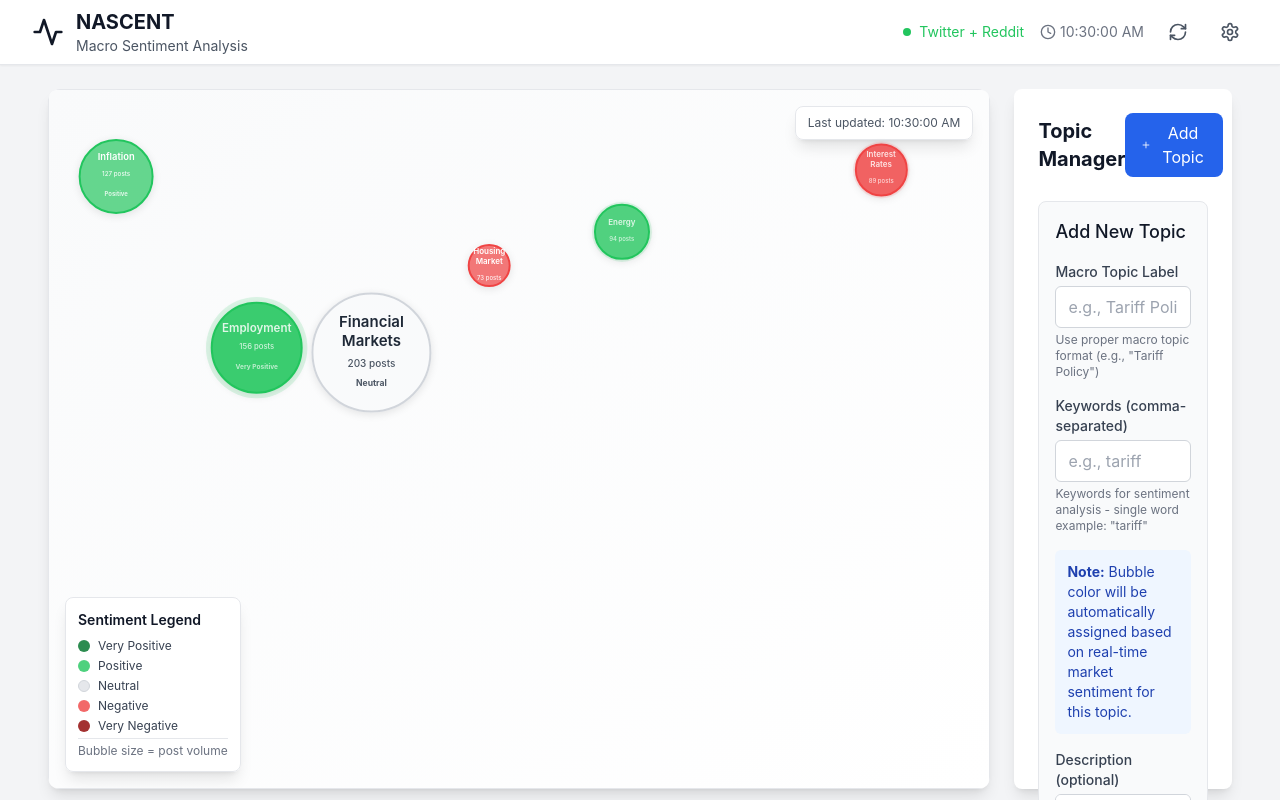
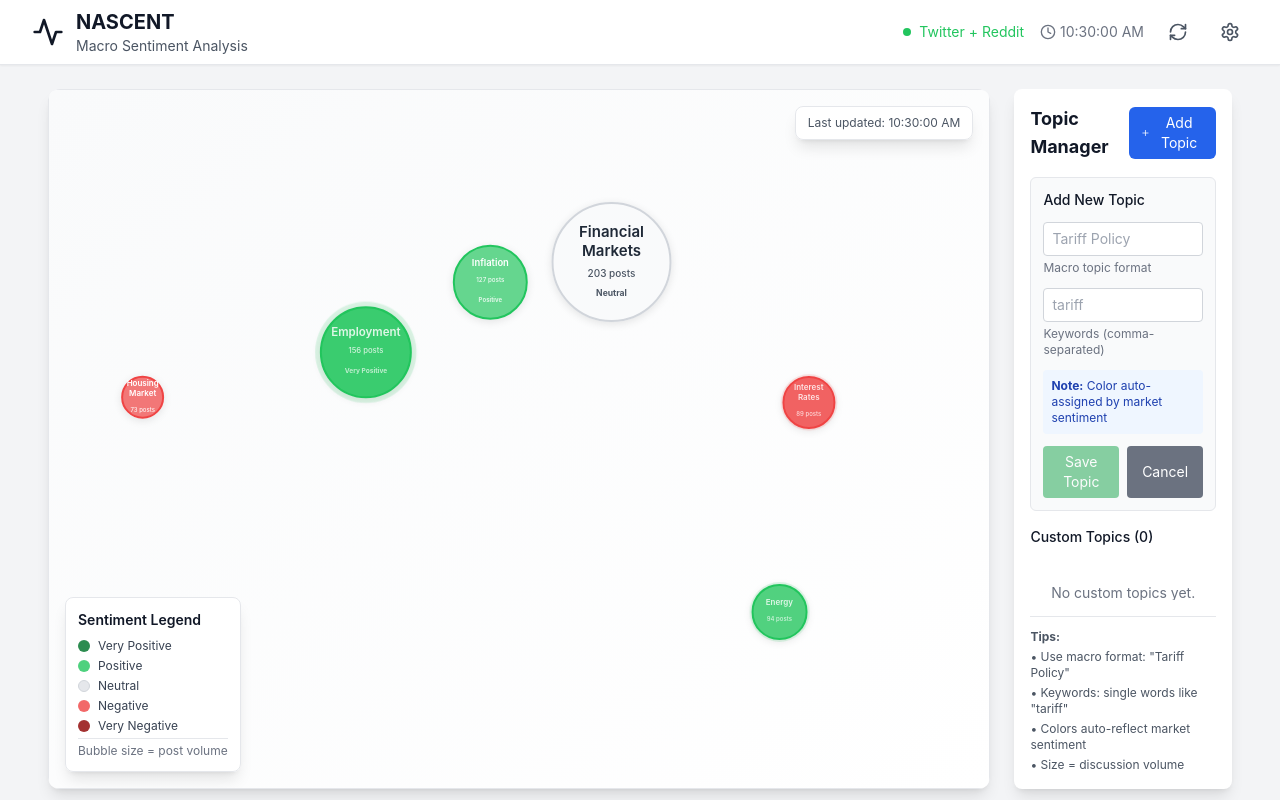
Before and after one commit to tashton13/macro-sentiment-agent, a React (Vite) app: page / in a window 1280 px wide. Both pictures are taken after a click on the button "Add Topic". Shown: the top 800 px of the page. Built offline with nearby package versions, Linux system fonts and the light colour scheme.

Commit message:
FINAL FIX: Ultra-stable bubbles + compact Topic Manager with dropdown delete

```diff
--- a/src/components/SentimentCanvas.tsx
+++ b/src/components/SentimentCanvas.tsx
@@ -55,7 +55,8 @@ export const SentimentCanvas: React.FC<SentimentCanvasProps> = ({
 
   // Initialize physics for new bubbles and update existing ones
   useEffect(() => {
-    const newPhysics = { ...bubblePhysics };
+    setBubblePhysics(prev => {
+      const newPhysics = { ...prev };
       const currentIds = new Set(topics.map(t => t.topicId));
 
       // Remove physics for topics that no longer exist
@@ -65,7 +66,7 @@ export const SentimentCanvas: React.FC<SentimentCanvasProps> = ({
         }
       });
 
-    // Add physics for new topics
+      // Add physics for new topics only
       topics.forEach(topic => {
         const minSize = 20;
         const maxSize = 120;
@@ -73,23 +74,27 @@ export const SentimentCanvas: React.FC<SentimentCanvasProps> = ({
 
         if (!newPhysics[topic.topicId]) {
           // Initialize new bubble with random position
-        const padding = targetRadius + 20;
+          const padding = targetRadius + 30;
           newPhysics[topic.topicId] = {
             id: topic.topicId,
             x: Math.random() * (canvasSize.width - 2 * padding) + padding,
             y: Math.random() * (canvasSize.height - 2 * padding) + padding,
-          vx: (Math.random() - 0.5) * 0.05, // VERY small initial velocity
-          vy: (Math.random() - 0.5) * 0.05,
-          radius: targetRadius * 0.3, // Start bigger (less dramatic growth)
+            vx: 0, // Start completely still
+            vy: 0,
+            radius: targetRadius * 0.8, // Start near target size
             targetRadius: targetRadius
           };
         } else {
-        // Update target radius for existing bubbles
+          // Only update target radius if it changed significantly
+          const currentTarget = newPhysics[topic.topicId].targetRadius;
+          if (Math.abs(currentTarget - targetRadius) > 2) {
             newPhysics[topic.topicId].targetRadius = targetRadius;
+          }
         }
       });
 
-    setBubblePhysics(newPhysics);
+      return newPhysics;
+    });
   }, [topics, maxVolume, canvasSize]);
 
   // Physics animation loop
@@ -105,25 +110,30 @@ export const SentimentCanvas: React.FC<SentimentCanvasProps> = ({
 
         // Apply physics to each bubble
         bubbles.forEach(bubble => {
-          // Very smooth radius animation
+          // Extremely smooth radius animation - almost imperceptible
           const radiusDiff = bubble.targetRadius - bubble.radius;
-          bubble.radius += radiusDiff * 0.008; // Even slower size changes
+          if (Math.abs(radiusDiff) > 0.1) {
+            bubble.radius += radiusDiff * 0.002; // Very slow size changes
+          }
 
-          // VERY gentle floating motion (like CryptoBubbles - much calmer)
-          const time = now * 0.0005; // Much slower time
-          bubble.vx += Math.sin(time + bubble.id.charCodeAt(0)) * 0.0003; // Much smaller forces
-          bubble.vy += Math.cos(time + bubble.id.charCodeAt(1)) * 0.0003;
+          // Ultra-gentle floating motion (minimal movement)
+          const time = now * 0.0002; // Very slow time
+          const floatX = Math.sin(time + bubble.id.charCodeAt(0)) * 0.00008;
+          const floatY = Math.cos(time + bubble.id.charCodeAt(1)) * 0.00008;
 
-          // Tiny random drift
-          bubble.vx += (Math.random() - 0.5) * 0.0008;
-          bubble.vy += (Math.random() - 0.5) * 0.0008;
+          bubble.vx += floatX;
+          bubble.vy += floatY;
 
-          // Strong drag to keep movement calm
-          bubble.vx *= 0.98;
-          bubble.vy *= 0.98;
+          // Minimal random drift (barely noticeable)
+          bubble.vx += (Math.random() - 0.5) * 0.0001;
+          bubble.vy += (Math.random() - 0.5) * 0.0001;
 
-          // Cap maximum velocity to keep bubbles super calm
-          const maxVelocity = 0.5;
+          // Very strong drag - almost frozen
+          bubble.vx *= 0.95;
+          bubble.vy *= 0.95;
+
+          // Very low velocity cap
+          const maxVelocity = 0.1;
           const currentSpeed = Math.sqrt(bubble.vx * bubble.vx + bubble.vy * bubble.vy);
           if (currentSpeed > maxVelocity) {
             bubble.vx = (bubble.vx / currentSpeed) * maxVelocity;
@@ -139,8 +149,8 @@ export const SentimentCanvas: React.FC<SentimentCanvasProps> = ({
               const minDistance = bubble.radius + other.radius + 10;
 
               if (distance > 0 && distance < minDistance) {
-                // VERY gentle repulsion (much calmer)
-                const force = (minDistance - distance) * 0.0001; // 10x smaller force
+                // Extremely gentle repulsion
+                const force = (minDistance - distance) * 0.00002; // Even smaller force
                 const fx = (dx / distance) * force;
                 const fy = (dy / distance) * force;
 
@@ -150,9 +160,9 @@ export const SentimentCanvas: React.FC<SentimentCanvasProps> = ({
             }
           });
 
-          // VERY gentle boundary repulsion
-          const wallForce = 0.0005; // Much gentler walls
-          const margin = bubble.radius + 30;
+          // Ultra-gentle boundary repulsion
+          const wallForce = 0.0001; // Extremely gentle walls
+          const margin = bubble.radius + 40;
 
           if (bubble.x < margin) {
             bubble.vx += wallForce * (margin - bubble.x);
@@ -167,9 +177,9 @@ export const SentimentCanvas: React.FC<SentimentCanvasProps> = ({
             bubble.vy -= wallForce * (bubble.y - (canvasSize.height - margin));
           }
 
-          // Update position (much slower movement)
-          bubble.x += bubble.vx * deltaTime * 20; // Much slower movement
-          bubble.y += bubble.vy * deltaTime * 20;
+          // Update position (extremely slow movement)
+          bubble.x += bubble.vx * deltaTime * 5; // Very slow movement
+          bubble.y += bubble.vy * deltaTime * 5;
 
           // Clamp position to bounds
           bubble.x = Math.max(bubble.radius, Math.min(canvasSize.width - bubble.radius, bubble.x));
--- a/src/components/TopicManager.tsx
+++ b/src/components/TopicManager.tsx
@@ -1,5 +1,5 @@
 import { useState } from 'react';
-import { Plus, Trash2, Edit2, Save, X } from 'lucide-react';
+import { Plus, Trash2, ChevronDown } from 'lucide-react';
 import { TopicConfig, getUserTopics, saveUserTopics } from '../config/topics';
 
 interface TopicManagerProps {
@@ -9,11 +9,10 @@ interface TopicManagerProps {
 export const TopicManager: React.FC<TopicManagerProps> = ({ onTopicsChange }) => {
   const [userTopics, setUserTopics] = useState<TopicConfig[]>(getUserTopics());
   const [isAddingNew, setIsAddingNew] = useState(false);
-  const [editingId, setEditingId] = useState<string | null>(null);
+  const [showDeleteDropdown, setShowDeleteDropdown] = useState(false);
   const [newTopic, setNewTopic] = useState<Partial<TopicConfig>>({
     label: '',
-    keywords: [],
-    description: ''
+    keywords: []
   });
 
   // Auto-assign colors based on sentiment (will be determined when data is available)
@@ -29,8 +28,7 @@ export const TopicManager: React.FC<TopicManagerProps> = ({ onTopicsChange }) =>
       id: `user_${Date.now()}_${Math.random().toString(36).substr(2, 9)}`,
       label: newTopic.label,
       keywords: newTopic.keywords,
-      color: getAutoColor(), // Auto-assigned color
-      description: newTopic.description || ''
+      color: getAutoColor() // Auto-assigned color
     };
 
     const updatedTopics = [...userTopics, topic];
@@ -41,8 +39,7 @@ export const TopicManager: React.FC<TopicManagerProps> = ({ onTopicsChange }) =>
     // Reset form
     setNewTopic({
       label: '',
-      keywords: [],
-      description: ''
+      keywords: []
     });
     setIsAddingNew(false);
   };
@@ -54,146 +51,139 @@ export const TopicManager: React.FC<TopicManagerProps> = ({ onTopicsChange }) =>
     onTopicsChange();
   };
 
-  const handleEditTopic = (topicId: string, updatedTopic: Partial<TopicConfig>) => {
-    const updatedTopics = userTopics.map(t =>
-      t.id === topicId ? { ...t, ...updatedTopic } : t
-    );
-    setUserTopics(updatedTopics);
-    saveUserTopics(updatedTopics);
-    onTopicsChange();
-    setEditingId(null);
-  };
 
-  const handleKeywordsChange = (value: string, isEditing?: boolean) => {
+
+  const handleKeywordsChange = (value: string) => {
     const keywords = value.split(',').map(k => k.trim()).filter(k => k);
-    if (isEditing) {
-      // Handle editing existing topic
-      const topic = userTopics.find(t => t.id === editingId);
-      if (topic) {
-        handleEditTopic(editingId!, { keywords });
-      }
-    } else {
-      setNewTopic({ ...newTopic, keywords });
-    }
+    setNewTopic({ ...newTopic, keywords });
   };
 
   return (
-    <div className="bg-white rounded-lg shadow-lg p-6 h-full flex flex-col">
-      <div className="flex items-center justify-between mb-6">
-        <h2 className="text-xl font-bold text-gray-900">Topic Manager</h2>
+    <div className="bg-white rounded-lg shadow-lg p-4 h-full flex flex-col">
+      {/* Header */}
+      <div className="flex items-center justify-between mb-4">
+        <h2 className="text-lg font-bold text-gray-900">Topic Manager</h2>
         <button
           onClick={() => setIsAddingNew(true)}
-          className="flex items-center space-x-2 bg-blue-600 text-white px-4 py-2 rounded-lg hover:bg-blue-700 transition-colors"
+          className="flex items-center space-x-1 bg-blue-600 text-white px-3 py-1.5 rounded-md hover:bg-blue-700 transition-colors text-sm"
         >
-          <Plus className="w-4 h-4" />
+          <Plus className="w-3 h-3" />
           <span>Add Topic</span>
         </button>
       </div>
 
       {/* Add new topic form */}
       {isAddingNew && (
-        <div className="bg-gray-50 rounded-lg p-4 mb-6 border border-gray-200">
-          <h3 className="text-lg font-medium text-gray-900 mb-4">Add New Topic</h3>
+        <div className="bg-gray-50 rounded-md p-3 mb-4 border border-gray-200">
+          <h3 className="text-sm font-medium text-gray-900 mb-3">Add New Topic</h3>
 
-          <div className="space-y-4">
+          <div className="space-y-3">
             <div>
-              <label className="block text-sm font-medium text-gray-700 mb-1">
-                Macro Topic Label
-              </label>
               <input
                 type="text"
                 value={newTopic.label}
                 onChange={(e) => setNewTopic({ ...newTopic, label: e.target.value })}
-                placeholder="e.g., Tariff Policy"
-                className="w-full px-3 py-2 border border-gray-300 rounded-md focus:outline-none focus:ring-2 focus:ring-blue-500 focus:border-transparent"
+                placeholder="Tariff Policy"
+                className="w-full px-2 py-1.5 border border-gray-300 rounded text-sm focus:outline-none focus:ring-1 focus:ring-blue-500 focus:border-transparent"
               />
-              <p className="text-xs text-gray-500 mt-1">Use proper macro topic format (e.g., "Tariff Policy")</p>
+              <p className="text-xs text-gray-500 mt-1">Macro topic format</p>
             </div>
 
             <div>
-              <label className="block text-sm font-medium text-gray-700 mb-1">
-                Keywords (comma-separated)
-              </label>
               <input
                 type="text"
                 value={newTopic.keywords?.join(', ') || ''}
                 onChange={(e) => handleKeywordsChange(e.target.value)}
-                placeholder="e.g., tariff"
-                className="w-full px-3 py-2 border border-gray-300 rounded-md focus:outline-none focus:ring-2 focus:ring-blue-500 focus:border-transparent"
+                placeholder="tariff"
+                className="w-full px-2 py-1.5 border border-gray-300 rounded text-sm focus:outline-none focus:ring-1 focus:ring-blue-500 focus:border-transparent"
               />
-              <p className="text-xs text-gray-500 mt-1">Keywords for sentiment analysis - single word example: "tariff"</p>
+              <p className="text-xs text-gray-500 mt-1">Keywords (comma-separated)</p>
             </div>
 
-            <div className="bg-blue-50 p-3 rounded-md">
-              <p className="text-sm text-blue-800">
-                <strong>Note:</strong> Bubble color will be automatically assigned based on real-time market sentiment for this topic.
-              </p>
+            <div className="bg-blue-50 p-2 rounded text-xs text-blue-800">
+              <strong>Note:</strong> Color auto-assigned by market sentiment
             </div>
 
-            <div>
-              <label className="block text-sm font-medium text-gray-700 mb-1">
-                Description (optional)
-              </label>
-              <textarea
-                value={newTopic.description}
-                onChange={(e) => setNewTopic({ ...newTopic, description: e.target.value })}
-                placeholder="Brief description of this topic"
-                rows={2}
-                className="w-full px-3 py-2 border border-gray-300 rounded-md focus:outline-none focus:ring-2 focus:ring-blue-500 focus:border-transparent"
-              />
-            </div>
-
-            <div className="flex space-x-3">
+            <div className="flex space-x-2">
               <button
                 onClick={handleAddTopic}
                 disabled={!newTopic.label || !newTopic.keywords?.length}
-                className="flex items-center space-x-2 bg-green-600 text-white px-4 py-2 rounded-lg hover:bg-green-700 transition-colors disabled:opacity-50 disabled:cursor-not-allowed"
+                className="flex-1 bg-green-600 text-white px-3 py-1.5 rounded text-sm hover:bg-green-700 transition-colors disabled:opacity-50 disabled:cursor-not-allowed"
               >
-                <Save className="w-4 h-4" />
-                <span>Save Topic</span>
+                Save Topic
               </button>
               <button
                 onClick={() => {
                   setIsAddingNew(false);
-                  setNewTopic({ label: '', keywords: [], description: '' });
+                  setNewTopic({ label: '', keywords: [] });
                 }}
-                className="flex items-center space-x-2 bg-gray-600 text-white px-4 py-2 rounded-lg hover:bg-gray-700 transition-colors"
+                className="flex-1 bg-gray-500 text-white px-3 py-1.5 rounded text-sm hover:bg-gray-600 transition-colors"
               >
-                <X className="w-4 h-4" />
-                <span>Cancel</span>
+                Cancel
               </button>
             </div>
           </div>
         </div>
       )}
 
-      {/* User topics list */}
+      {/* User topics section */}
       <div className="flex-1 overflow-y-auto">
-        <h3 className="text-lg font-medium text-gray-900 mb-4">Your Custom Topics</h3>
+        <div className="flex items-center justify-between mb-3">
+          <h3 className="text-sm font-medium text-gray-900">Custom Topics ({userTopics.length})</h3>
+          {userTopics.length > 0 && (
+            <div className="relative">
+              <button
+                onClick={() => setShowDeleteDropdown(!showDeleteDropdown)}
+                className="flex items-center space-x-1 text-red-600 hover:text-red-700 text-xs"
+              >
+                <Trash2 className="w-3 h-3" />
+                <span>Delete</span>
+                <ChevronDown className="w-3 h-3" />
+              </button>
+
+              {showDeleteDropdown && (
+                <div className="absolute right-0 top-full mt-1 bg-white border border-gray-200 rounded-md shadow-lg z-10 min-w-[150px]">
+                  {userTopics.map(topic => (
+                    <button
+                      key={topic.id}
+                      onClick={() => {
+                        handleDeleteTopic(topic.id);
+                        setShowDeleteDropdown(false);
+                      }}
+                      className="w-full text-left px-3 py-2 text-xs text-gray-700 hover:bg-red-50 hover:text-red-600 transition-colors"
+                    >
+                      Delete "{topic.label}"
+                    </button>
+                  ))}
+                </div>
+              )}
+            </div>
+          )}
+        </div>
 
         {userTopics.length === 0 ? (
-          <div className="text-center py-8 text-gray-500">
-            <p>No custom topics yet.</p>
-            <p className="text-sm mt-1">Click "Add Topic" to create your first custom topic.</p>
+          <div className="text-center py-6 text-gray-500">
+            <p className="text-sm">No custom topics yet.</p>
+            <p className="text-xs mt-1">Add your first topic above.</p>
           </div>
         ) : (
-          <div className="space-y-3">
+          <div className="space-y-2">
             {userTopics.map(topic => (
-              <div key={topic.id} className="bg-gray-50 rounded-lg p-4 border border-gray-200">
-                {editingId === topic.id ? (
-                  <EditTopicForm
-                    topic={topic}
-                    onSave={(updatedTopic) => handleEditTopic(topic.id, updatedTopic)}
-                    onCancel={() => setEditingId(null)}
-                    onKeywordsChange={(value) => handleKeywordsChange(value, true)}
-                  />
-                ) : (
-                  <TopicDisplay
-                    topic={topic}
-                    onEdit={() => setEditingId(topic.id)}
-                    onDelete={() => handleDeleteTopic(topic.id)}
-                  />
-                )}
+              <div key={topic.id} className="bg-gray-50 rounded-md p-3 border border-gray-200">
+                <div className="flex items-start justify-between">
+                  <div className="flex-1 min-w-0">
+                    <div className="flex items-center space-x-2 mb-1">
+                      <div
+                        className="w-2 h-2 rounded-full flex-shrink-0"
+                        style={{ backgroundColor: topic.color }}
+                      />
+                      <h4 className="font-medium text-gray-900 text-sm truncate">{topic.label}</h4>
+                    </div>
+                    <div className="text-xs text-gray-600">
+                      <strong>Keywords:</strong> {topic.keywords.join(', ')}
+                    </div>
+                  </div>
+                </div>
               </div>
             ))}
           </div>
@@ -201,150 +191,15 @@ export const TopicManager: React.FC<TopicManagerProps> = ({ onTopicsChange }) =>
       </div>
 
       {/* Info section */}
-      <div className="mt-6 pt-4 border-t border-gray-200">
-        <div className="text-sm text-gray-600 space-y-1">
+      <div className="mt-4 pt-3 border-t border-gray-200">
+        <div className="text-xs text-gray-600 space-y-1">
           <p><strong>Tips:</strong></p>
-          <p>• Use specific macro topic format (e.g., "Tariff Policy")</p>
-          <p>• Keywords should be single words (e.g., "tariff")</p>
-          <p>• Keywords are case-insensitive and matched in social media posts</p>
-          <p>• Bubble colors automatically reflect real-time market sentiment</p>
-          <p>• Topics appear as bubbles with size based on discussion volume</p>
+          <p>• Use macro format: "Tariff Policy"</p>
+          <p>• Keywords: single words like "tariff"</p>
+          <p>• Colors auto-reflect market sentiment</p>
+          <p>• Size = discussion volume</p>
         </div>
       </div>
     </div>
   );
 };
-
-interface TopicDisplayProps {
-  topic: TopicConfig;
-  onEdit: () => void;
-  onDelete: () => void;
-}
-
-const TopicDisplay: React.FC<TopicDisplayProps> = ({ topic, onEdit, onDelete }) => (
-  <div>
-    <div className="flex items-center justify-between mb-2">
-      <div className="flex items-center space-x-3">
-        <div
-          className="w-4 h-4 rounded-full"
-          style={{ backgroundColor: topic.color }}
-        />
-        <h4 className="font-medium text-gray-900">{topic.label}</h4>
-      </div>
-      <div className="flex space-x-2">
-        <button
-          onClick={onEdit}
-          className="p-1 text-gray-500 hover:text-blue-600 transition-colors"
-          title="Edit topic"
-        >
-          <Edit2 className="w-4 h-4" />
-        </button>
-        <button
-          onClick={onDelete}
-          className="p-1 text-gray-500 hover:text-red-600 transition-colors"
-          title="Delete topic"
-        >
-          <Trash2 className="w-4 h-4" />
-        </button>
-      </div>
-    </div>
-
-    <div className="text-sm text-gray-600 mb-2">
-      <strong>Keywords:</strong> {topic.keywords.join(', ')}
-    </div>
-
-    {topic.description && (
-      <div className="text-sm text-gray-500">
-        {topic.description}
-      </div>
-    )}
-  </div>
-);
-
-interface EditTopicFormProps {
-  topic: TopicConfig;
-  onSave: (updatedTopic: Partial<TopicConfig>) => void;
-  onCancel: () => void;
-  onKeywordsChange: (value: string) => void;
-}
-
-const EditTopicForm: React.FC<EditTopicFormProps> = ({
-  topic,
-  onSave,
-  onCancel,
-  onKeywordsChange
-}) => {
-  const [editedTopic, setEditedTopic] = useState<TopicConfig>(topic);
-
-  const handleSave = () => {
-    onSave(editedTopic);
-  };
-
-  return (
-    <div className="space-y-3">
-      <div>
-        <label className="block text-sm font-medium text-gray-700 mb-1">
-          Macro Topic Label
-        </label>
-        <input
-          type="text"
-          value={editedTopic.label}
-          onChange={(e) => setEditedTopic({ ...editedTopic, label: e.target.value })}
-          className="w-full px-3 py-2 border border-gray-300 rounded-md focus:outline-none focus:ring-2 focus:ring-blue-500 focus:border-transparent"
-        />
-      </div>
-
-      <div>
-        <label className="block text-sm font-medium text-gray-700 mb-1">
-          Keywords (comma-separated)
-        </label>
-        <input
-          type="text"
-          value={editedTopic.keywords.join(', ')}
-          onChange={(e) => {
-            const keywords = e.target.value.split(',').map(k => k.trim()).filter(k => k);
-            setEditedTopic({ ...editedTopic, keywords });
-            onKeywordsChange(e.target.value);
-          }}
-          className="w-full px-3 py-2 border border-gray-300 rounded-md focus:outline-none focus:ring-2 focus:ring-blue-500 focus:border-transparent"
-        />
-        <p className="text-xs text-gray-500 mt-1">Keywords for sentiment analysis - single word example: "tariff"</p>
-      </div>
-
-      <div className="bg-blue-50 p-3 rounded-md">
-        <p className="text-sm text-blue-800">
-          <strong>Note:</strong> Bubble color automatically reflects market sentiment.
-        </p>
-      </div>
-
-      <div>
-        <label className="block text-sm font-medium text-gray-700 mb-1">
-          Description
-        </label>
-        <textarea
-          value={editedTopic.description}
-          onChange={(e) => setEditedTopic({ ...editedTopic, description: e.target.value })}
-          rows={2}
-          className="w-full px-3 py-2 border border-gray-300 rounded-md focus:outline-none focus:ring-2 focus:ring-blue-500 focus:border-transparent"
-        />
-      </div>
-
-      <div className="flex space-x-3">
-        <button
-          onClick={handleSave}
-          className="flex items-center space-x-2 bg-green-600 text-white px-4 py-2 rounded-lg hover:bg-green-700 transition-colors"
-        >
-          <Save className="w-4 h-4" />
-          <span>Save</span>
-        </button>
-        <button
-          onClick={onCancel}
-          className="flex items-center space-x-2 bg-gray-600 text-white px-4 py-2 rounded-lg hover:bg-gray-700 transition-colors"
-        >
-          <X className="w-4 h-4" />
-          <span>Cancel</span>
-        </button>
-      </div>
-    </div>
-  );
-};
```
Also changed, not shown: 5 other files (tests, documents, lock files or other folders). Lines whose indentation alone changed are shown as unchanged.
